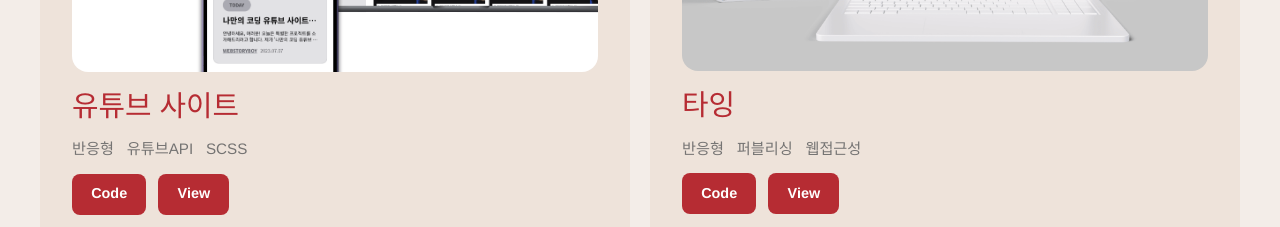
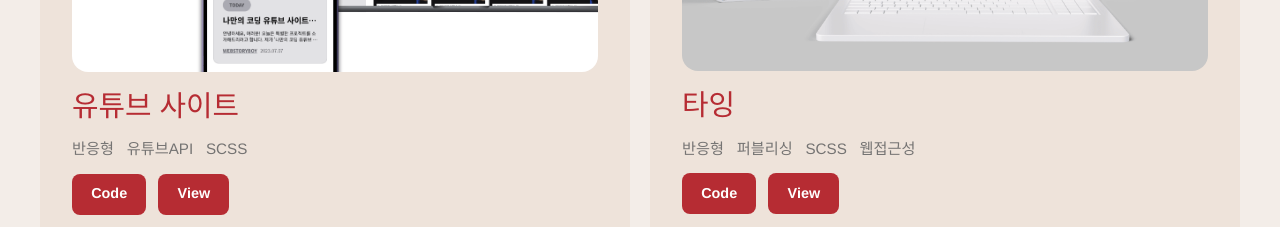
Before and after one commit to yun-narae/learn-react-portfolio, a React (Create React App) app: page / in a window 1280 px wide. Shown: the part 4680-4907 px from the top of the page. Built offline with nearby package versions, Linux system fonts and the light colour scheme; a web font is replaced by a local one.

Commit message:
style: keyword slice 제거

```diff
--- a/src/components/Project.jsx
+++ b/src/components/Project.jsx
@@ -46,7 +46,7 @@ const Project = () => {
                 <h3 className="title">{title}</h3>
 
                 <div className="keyword">
-                    {keyword?.slice(0, 3).map((t, i) => (
+                    {keyword?.map((t, i) => (
                         <div key={`${title}-line-${i}`}>{t}</div>
                     ))}
                 </div>
--- a/src/constants/index.js
+++ b/src/constants/index.js
@@ -120,7 +120,7 @@ export const siteText = [
         title: "타잉",
         img: taingthumbnail,
         imgName: "타잉 프로젝트 썸네일",
-        keyword: ["반응형", "퍼블리싱", "웹접근성", "SCSS"],
+        keyword: ["반응형", "퍼블리싱", "SCSS", "웹접근성" ],
         code: "https://github.com/FRONTENDSCHOOL10/Trinity",
         view: "https://trinitytaing.netlify.app/",
     },
```
